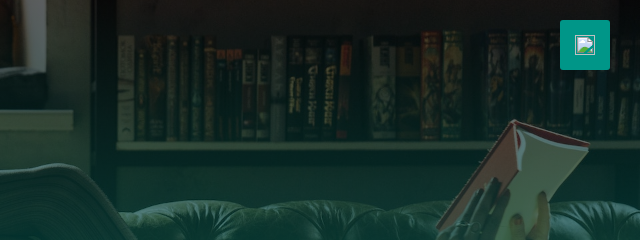
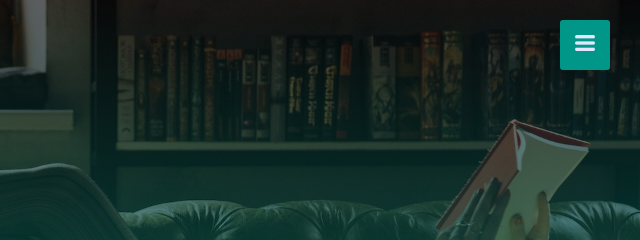
Before and after one commit to Svitlana13/Laba1, a plain HTML site: page book.html in a window 1280 px wide. Shown: the top 240 px of the page, 640-1280 px from the left. Drawn offline with Linux system fonts and the light colour scheme; some packages are replaced by stand-ins of ours; files that its build step writes are made by us from their sources; a script that the page names is missing; files whose address does not match are found by name.

Commit message:
Update book.html

```diff
--- a/book.html
+++ b/book.html
@@ -31,7 +31,7 @@
 </div>
 
 <div id="menuBtn">
-	<img src="images/menu.png" id="menu">
+	<img src="images/text/menu.png" id="menu">
 </div>
 
 <!--books-->
```
